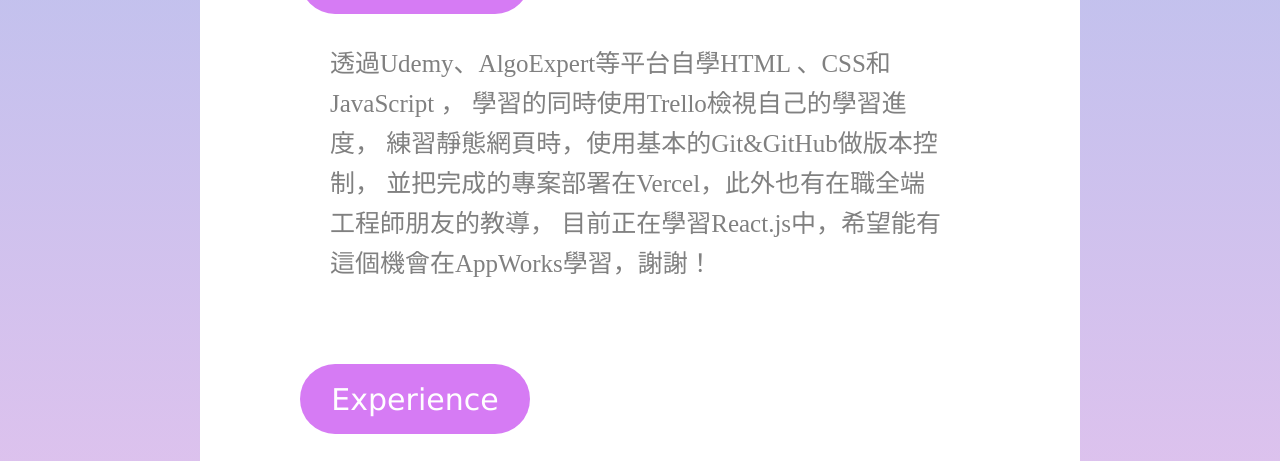
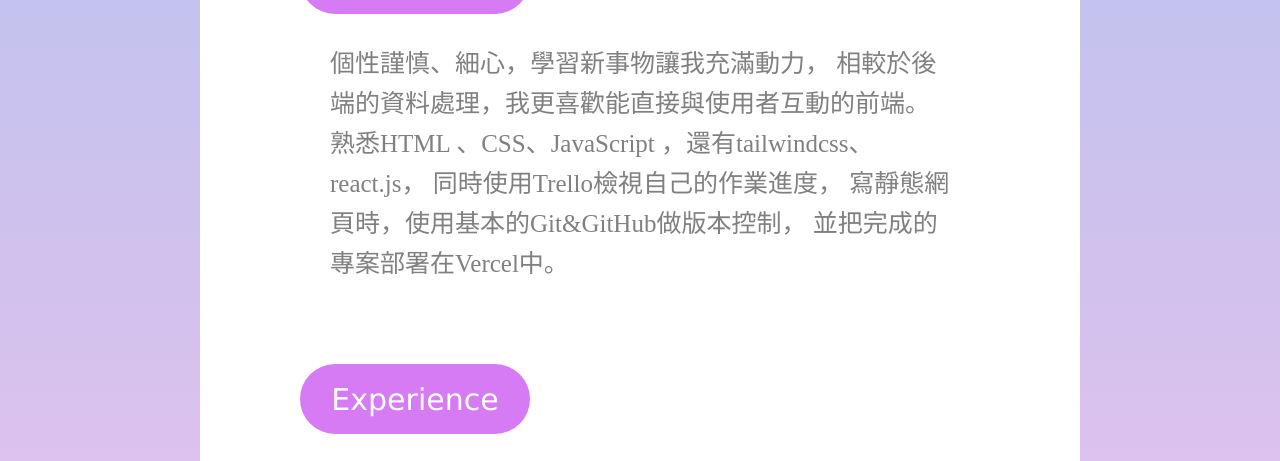
Before and after one commit to Mollymollymo/frontend-course, a plain HTML site: page resume2022/index.html in a window 1280 px wide. Shown: the part 556-1017 px from the top of the page. Drawn offline with Linux system fonts and the light colour scheme.

Commit message:
renew about me

```diff
--- a/resume2022/index.html
+++ b/resume2022/index.html
@@ -126,7 +126,7 @@
                     <div class="picture-container">
                         <img
                           class="picture"
-                          src="/resume2022/profile/profile.jpg"
+                          src="./profile/profile.jpg"
                           width="250"
                         />
                     </div>
@@ -184,11 +184,12 @@
                             <div class="title">About Me</div>
                         </div>
                         <div class="aboutme-discription">
-                            透過Udemy、AlgoExpert等平台自學HTML 、CSS和JavaScript ，
-                            學習的同時使用Trello檢視自己的學習進度，
-                            練習靜態網頁時，使用基本的Git&GitHub做版本控制，
-                            並把完成的專案部署在Vercel，此外也有在職全端工程師朋友的教導，
-                            目前正在學習React.js中，希望能有這個機會在AppWorks學習，謝謝！
+                            個性謹慎、細心，學習新事物讓我充滿動力，
+                            相較於後端的資料處理，我更喜歡能直接與使用者互動的前端。
+                            熟悉HTML 、CSS、JavaScript ，還有tailwindcss、react.js，
+                            同時使用Trello檢視自己的作業進度，
+                            寫靜態網頁時，使用基本的Git&GitHub做版本控制，
+                            並把完成的專案部署在Vercel中。
                         </div>
                     </div>
                     <div class="ex-container">
```
